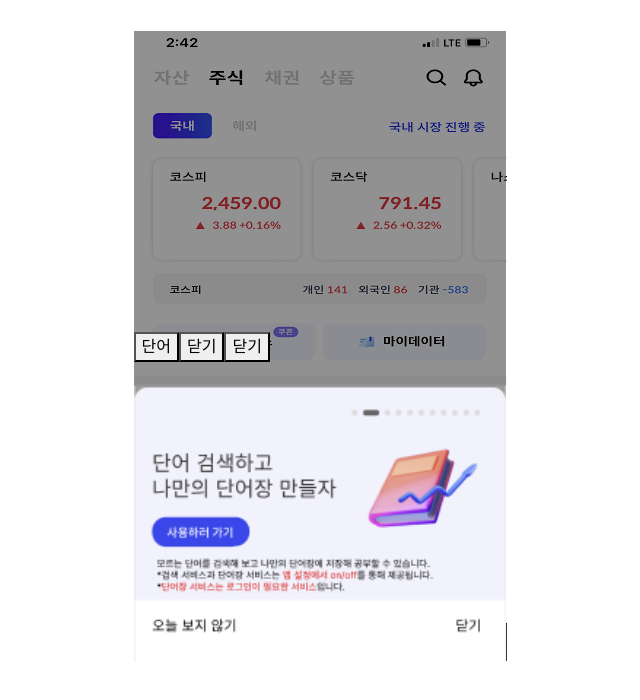
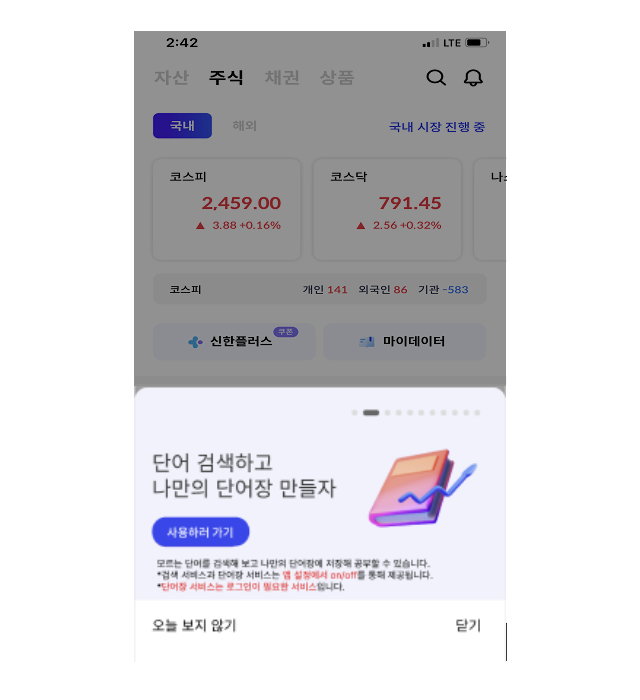
Before and after one commit to ShinhanAlpha-Helper/frontend, a Vue app in the folder shfrontend/: page / in a window 1280 px wide. Shown: the top 700 px of the page, without its empty margins (319-959 px from the left). Built offline with nearby package versions, Linux system fonts and the light colour scheme.

Commit message:
feat: Complete MainPage

```diff
--- a/shfrontend/src/views/HomeView.vue
+++ b/shfrontend/src/views/HomeView.vue
@@ -9,9 +9,9 @@
             <!-- 모달창 -->
             <div class="black-bg" v-if="modalOpen === true">
                 <img class="modalOpen" src="../assets/main/modal.png">
-                <button class="modalVoca" style="cursor: pointer;" onclick="location.href=window.location.href+'vocamain'">단어</button>
-                <button v-on:click="modalOpen = false" class="modal-exit-btn">닫기</button>
-                <button v-on:click="modalOpen = false" class="modal-exit-btn">닫기</button>
+                <button class="modalVoca" style="cursor: pointer;" onclick="location.href=window.location.href+'vocamain'"></button>
+                <button v-on:click="modalOpen = false" class="modal-exit-btn1"></button>
+                <button v-on:click="modalOpen = false" class="modal-exit-btn2"></button>
             </div>
         </nav>
     </div>
@@ -74,12 +74,40 @@
   border-radius: 8px;
 }
 
-.modal-exit-btn {
+/* button css */
+.modalVoca {
   position: relative;
-  float: right;
+  width: 96px;
+  height: 25px;
+  top: 185px;
+  left: 19px;
+  background-color: transparent;
+  border-color: transparent;
 }
 
-.modal-exit-btn:hover {
+.modal-exit-btn1 {
+  position: relative;
+  top: 280px;
+  right: 85px;
+  width: 100px;
+  height: 30px;
+  background-color: transparent;
+  border-color: transparent;
+}
+.modal-exit-btn2 {
+  position: relative;
+  top: 280px;
+  left: 113px;
+  width: 52px;
+  height: 30px;
+  background-color: transparent;
+  border-color: transparent;
+}
+
+.modal-exit-btn1:hover {
+  cursor: pointer;
+}
+.modal-exit-btn2:hover {
   cursor: pointer;
 }
 
```
